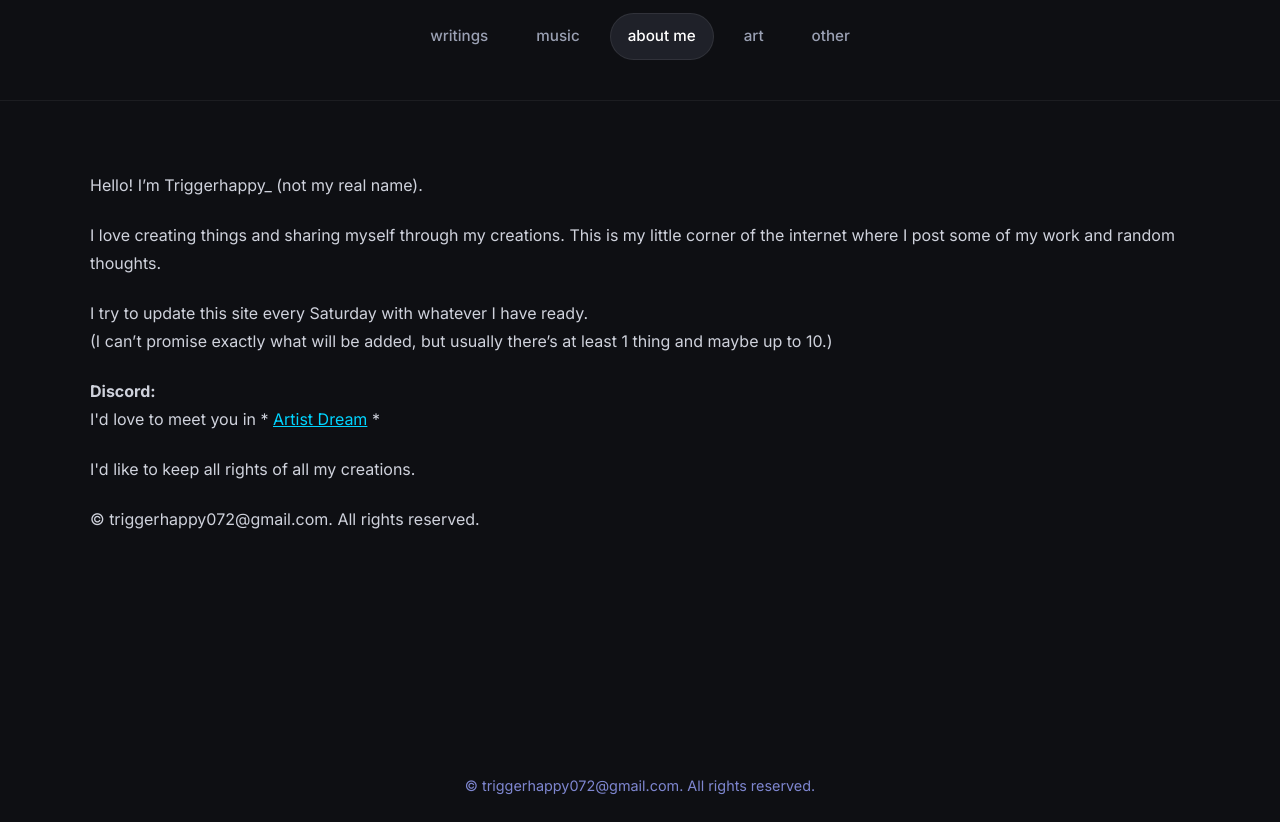
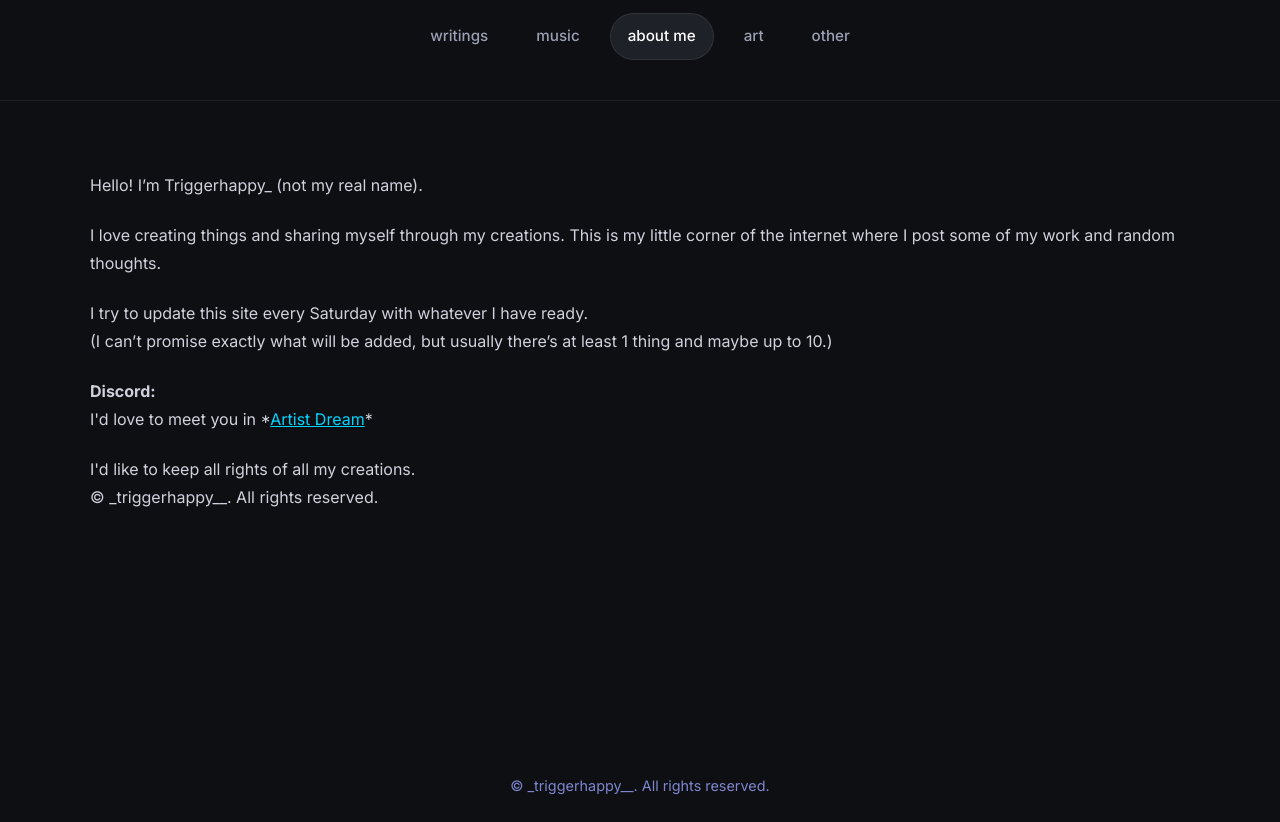
Before and after one commit to triggerhappy072-lgtm/Triggerhappy_, a plain HTML site: page index.html in a window 1280 px wide. Shown: the part 166-988 px from the top of the page. Drawn offline with nearby package versions, Linux system fonts and the light colour scheme.

Commit message:
Update index.html

```diff
--- a/index.html
+++ b/index.html
@@ -37,15 +37,15 @@
     (I can’t promise exactly what will be added, but usually there’s at least 1 thing and maybe up to 10.) <br>
 </p>
 <p><strong>Discord:</strong><br>
-I'd love to meet you in * <a href="https://discord.gg/67FeGCtC45" target="_blank" style="color: #00d4ff; text-decoration: underline;">Artist Dream</a> *</p>
+I'd love to meet you in *<a href="https://discord.gg/67FeGCtC45" target="_blank" style="color: #00d4ff; text-decoration: underline;">Artist Dream</a>*</p>
 
-<p>I'd like to keep all rights of all my creations.</p>
-<p>© triggerhappy072@gmail.com. All rights reserved.</p>
+<p>I'd like to keep all rights of all my creations.
+<br>© _triggerhappy__. All rights reserved.</p>
 
     </section>
 </main>
 <footer class="site-footer">
-    <p>© triggerhappy072@gmail.com. All rights reserved.</p>
+    <p>© _triggerhappy__. All rights reserved.</p>
 </footer>
 <script>
     const items = document.querySelectorAll(".nav-item");
```
